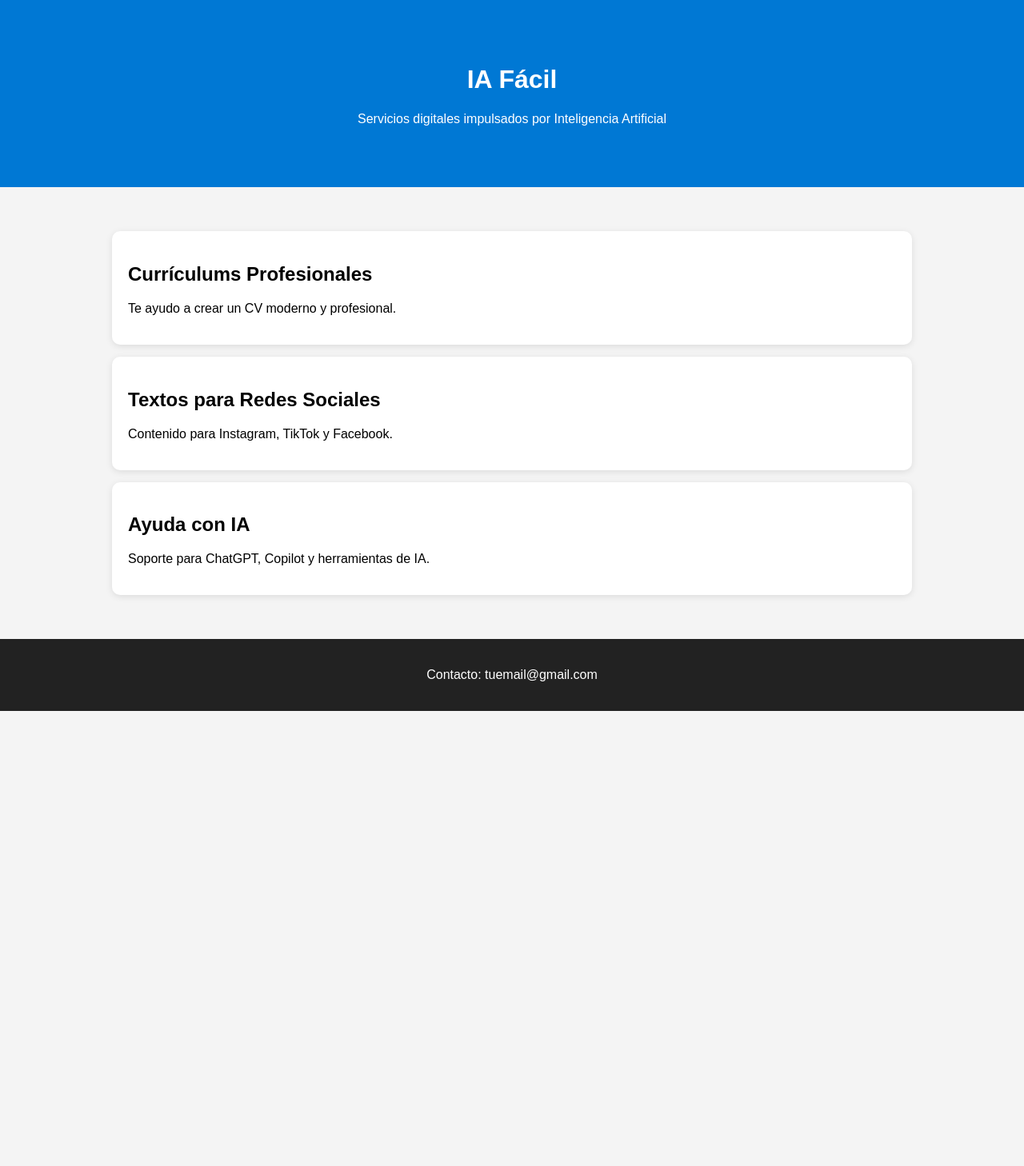
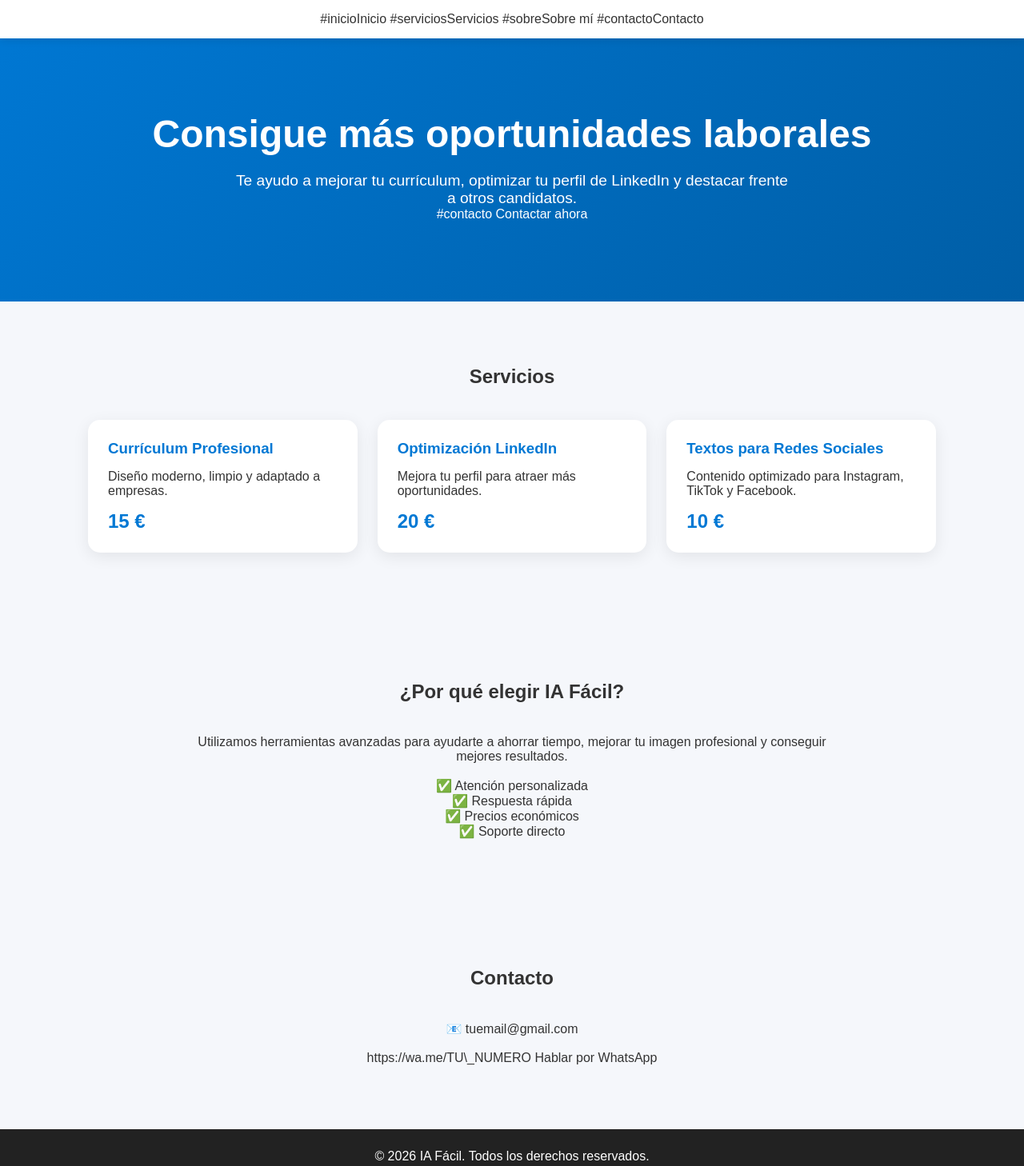
Before and after one commit to marrtaag/ia-facil, a plain HTML site: page index.html in a window 1280 px wide. Shown: the top 1458 px of the page at 80% size. Before the commit the page ends 889 px from the top, so only its background shows below. Drawn offline with Linux system fonts and the light colour scheme.

Commit message:
Update index.html

```diff
--- a/index.html
+++ b/index.html
@@ -3,74 +3,275 @@
 <head>
 <meta charset="UTF-8">
 <meta name="viewport" content="width=device-width, initial-scale=1.0">
-<title>IA Fácil</title>
+<title>IA Fácil | CV y LinkedIn Profesional</title>
 
 <style>
+
+*{
+margin:0;
+padding:0;
+box-sizing:border-box;
+font-family:Arial,sans-serif;
+}
+
+html{
+scroll-behavior:smooth;
+}
+
 body{
-    font-family: Arial, sans-serif;
-    margin:0;
-    background:#f4f4f4;
+background:#f5f7fb;
+color:#333;
+}
+
+nav{
+position:fixed;
+top:0;
+width:100%;
+background:white;
+padding:15px;
+text-align:center;
+box-shadow:0 2px 10px rgba(0,0,0,0.1);
+z-index:1000;
+}
+
+nav a{
+text-decoration:none;
+margin:0 15px;
+color:#0078d4;
+font-weight:bold;
 }
 
 header{
-    background:#0078d4;
+background:linear-gradient(135deg,#0078d4,#005ea6);
 color:white;
 text-align:center;
-    padding:60px 20px;
+padding:140px 20px 100px;
+}
+
+header h1{
+font-size:3rem;
+margin-bottom:20px;
+}
+
+header p{
+max-width:700px;
+margin:auto;
+font-size:1.2rem;
+}
+
+.boton{
+display:inline-block;
+margin-top:30px;
+padding:15px 30px;
+background:white;
+color:#0078d4;
+text-decoration:none;
+border-radius:30px;
+font-weight:bold;
+transition:0.3s;
+}
+
+.boton:hover{
+transform:scale(1.05);
 }
 
 section{
-    max-width:1000px;
+padding:80px 20px;
+max-width:1100px;
 margin:auto;
-    padding:40px 20px;
+}
+
+h2{
+text-align:center;
+margin-bottom:40px;
+}
+
+.cards{
+display:grid;
+grid-template-columns:repeat(auto-fit,minmax(250px,1fr));
+gap:25px;
 }
 
 .card{
 background:white;
-    padding:20px;
-    margin:15px 0;
-    border-radius:10px;
-    box-shadow:0 2px 8px rgba(0,0,0,0.1);
+padding:25px;
+border-radius:15px;
+box-shadow:0 5px 20px rgba(0,0,0,.08);
+}
+
+.card h3{
+color:#0078d4;
+margin-bottom:15px;
+}
+
+.precio{
+font-size:24px;
+font-weight:bold;
+margin-top:15px;
+color:#0078d4;
+}
+
+.info{
+max-width:800px;
+margin:auto;
+text-align:center;
+}
+
+.contacto{
+text-align:center;
+}
+
+.whatsapp-btn{
+display:inline-block;
+margin-top:20px;
+padding:15px 25px;
+background:#25D366;
+color:white;
+text-decoration:none;
+border-radius:30px;
+font-weight:bold;
+}
+
+.whatsapp-float{
+position:fixed;
+bottom:20px;
+right:20px;
+background:#25D366;
+color:white;
+width:65px;
+height:65px;
+border-radius:50%;
+display:flex;
+justify-content:center;
+align-items:center;
+font-size:30px;
+text-decoration:none;
+box-shadow:0 5px 15px rgba(0,0,0,0.3);
 }
 
 footer{
-    text-align:center;
 background:#222;
 color:white;
-    padding:20px;
+text-align:center;
+padding:25px;
 }
+
 </style>
+</head>
 
-</head>
 <body>
 
-<header>
-<h1>IA Fácil</h1>
-<p>Servicios digitales impulsados por Inteligencia Artificial</p>
+<nav>
+#inicioInicio</a>
+#serviciosServicios</a>
+#sobreSobre mí</a>
+#contactoContacto</a>
+</nav>
+
+<header id="inicio">
+
+<h1>Consigue más oportunidades laborales</h1>
+
+<p>
+Te ayudo a mejorar tu currículum, optimizar tu perfil de LinkedIn
+y destacar frente a otros candidatos.
+</p>
+
+#contacto
+Contactar ahora
+</a>
+
 </header>
 
-<section>
+<section id="servicios">
+
+<h2>Servicios</h2>
+
+<div class="cards">
 
 <div class="card">
-<h2>Currículums Profesionales</h2>
-<p>Te ayudo a crear un CV moderno y profesional.</p>
+<h3>Currículum Profesional</h3>
+<p>
+Diseño moderno, limpio y adaptado a empresas.
+</p>
+<div class="precio">15 €</div>
 </div>
 
 <div class="card">
-<h2>Textos para Redes Sociales</h2>
-<p>Contenido para Instagram, TikTok y Facebook.</p>
+<h3>Optimización LinkedIn</h3>
+<p>
+Mejora tu perfil para atraer más oportunidades.
+</p>
+<div class="precio">20 €</div>
 </div>
 
 <div class="card">
-<h2>Ayuda con IA</h2>
-<p>Soporte para ChatGPT, Copilot y herramientas de IA.</p>
+<h3>Textos para Redes Sociales</h3>
+<p>
+Contenido optimizado para Instagram, TikTok y Facebook.
+</p>
+<div class="precio">10 €</div>
+</div>
+
+</div>
+
+</section>
+
+<section id="sobre">
+
+<div class="info">
+
+<h2>¿Por qué elegir IA Fácil?</h2>
+
+<p>
+Utilizamos herramientas avanzadas para ayudarte a ahorrar tiempo,
+mejorar tu imagen profesional y conseguir mejores resultados.
+</p>
+
+<br>
+
+<p>
+✅ Atención personalizada<br>
+✅ Respuesta rápida<br>
+✅ Precios económicos<br>
+✅ Soporte directo
+</p>
+
+</div>
+
+</section>
+
+<section id="contacto">
+
+<div class="contacto">
+
+<h2>Contacto</h2>
+
+<p>📧 tuemail@gmail.com</p>
+
+<br>
+
+https://wa.me/TU\_NUMERO
+
+Hablar por WhatsApp
+
+</a>
+
 </div>
 
 </section>
 
 <footer>
-<p>Contacto: tuemail@gmail.com</p>
+
+<p>© 2026 IA Fácil. Todos los derechos reservados.</p>
+
 </footer>
+
+https://wa.me/TU\_NUMERO
+
+💬
+
+</a>
 
 </body>
 </html>
```
Lines whose indentation alone changed are shown as unchanged.
